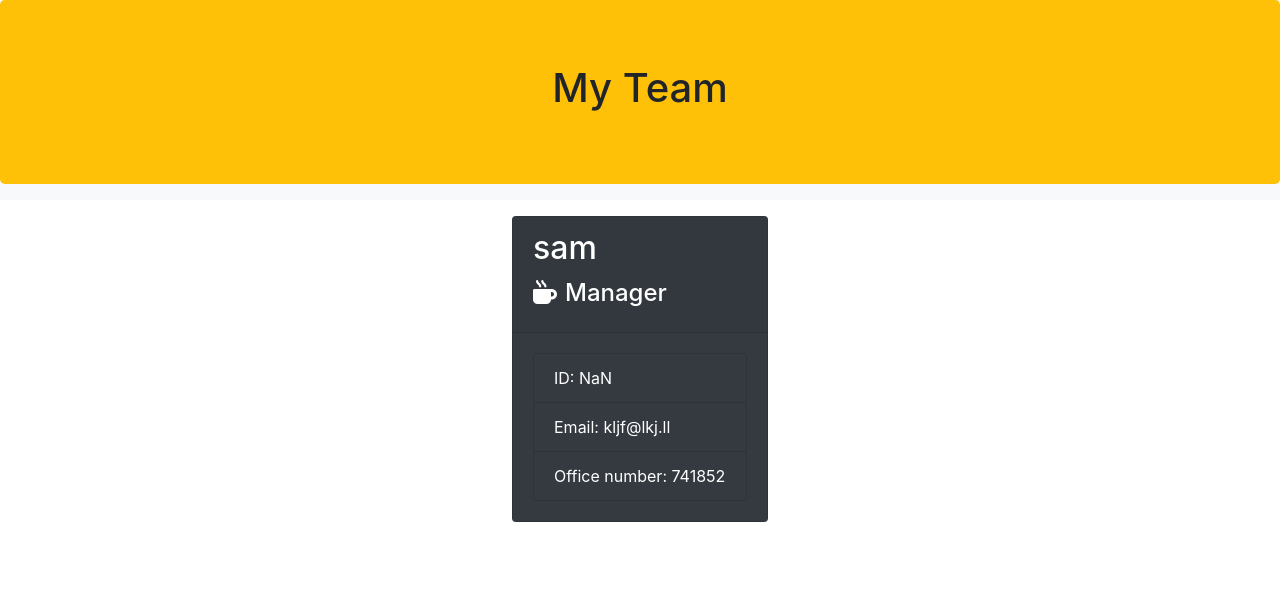
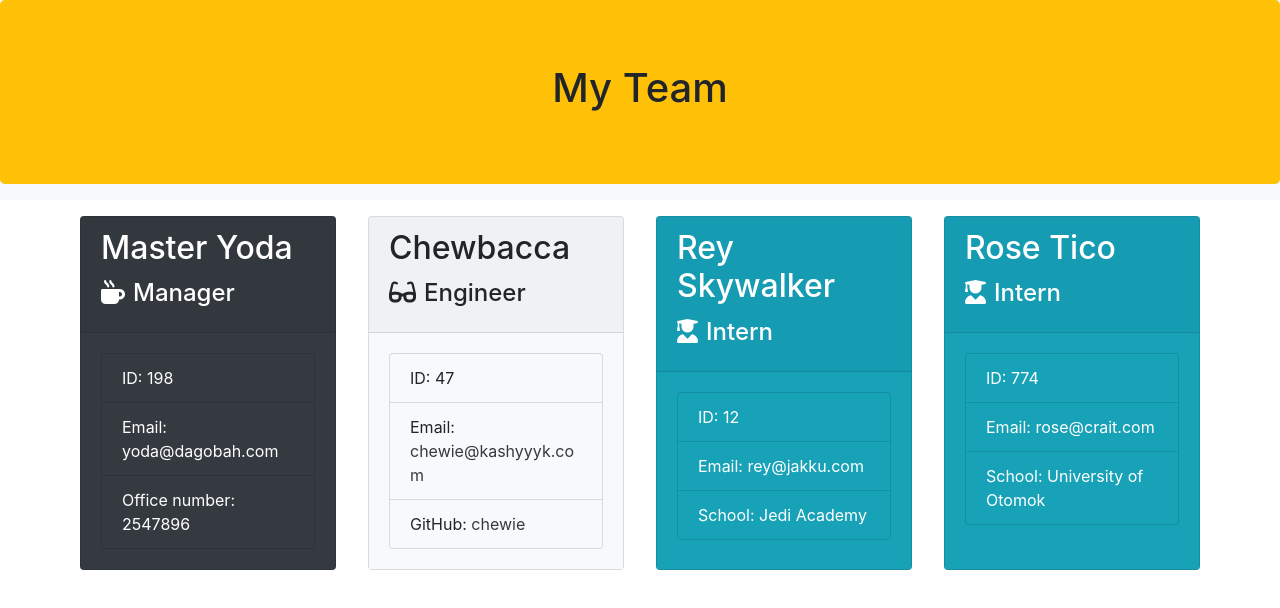
Before and after one commit to hszilvi/generate-team-profile, a website: page output/team.html in a window 1280 px wide. Drawn offline with nearby package versions, Linux system fonts and the light colour scheme.

Commit message:
generate proper team.html

```diff
--- a/output/team.html
+++ b/output/team.html
@@ -28,17 +28,59 @@
 
         <div class="card text-white bg-dark m-3 employee-card">
         <div class="card-header">
-            <h2 class="card-title">sam</h2>
+            <h2 class="card-title">Master Yoda</h2>
             <h3 class="card-title h4"><i class="fas fa-mug-hot mr-2"></i>Manager</h3>
         </div>
         <div class="card-body bg-dark">
             <ul class="list-group bg-dark">
-                <li class="list-group-item bg-dark">ID: NaN</li>
-                <li class="list-group-item bg-dark">Email: <a href="mailto:kljf@lkj.ll" class="text-white">kljf@lkj.ll</a></li>
-                <li class="list-group-item bg-dark">Office number: 741852</li>
+                <li class="list-group-item bg-dark">ID: 198</li>
+                <li class="list-group-item bg-dark">Email: <a href="mailto:yoda@dagobah.com" class="text-white">yoda@dagobah.com</a></li>
+                <li class="list-group-item bg-dark">Office number: 2547896</li>
             </ul>
         </div>
     </div>
+
+        <div class="card bg-light m-3 employee-card">
+    <div class="card-header">
+        <h2 class="card-title">Chewbacca</h2>
+        <h3 class="card-title h4"><i class="fas fa-glasses mr-2"></i>Engineer</h3>
+    </div>
+    <div class="card-body bg-light">
+        <ul class="list-group">
+            <li class="list-group-item bg-light">ID: 47</li>
+            <li class="list-group-item bg-light">Email: <a class="text-dark" href="mailto:chewie@kashyyyk.com">chewie@kashyyyk.com</a></li>
+            <li class="list-group-item bg-light">GitHub: <a class="text-dark" href="https://github.com/chewie" target="_blank" rel="noopener noreferrer">chewie</a></li>
+        </ul>
+    </div>
+</div>
+
+        <div class="card text-white bg-info m-3 employee-card">
+    <div class="card-header">
+        <h2 class="card-title">Rey Skywalker</h2>
+        <h3 class="card-title h4"><i class="fas fa-user-graduate mr-2"></i>Intern</h3>
+    </div>
+    <div class="card-body bg-info">
+        <ul class="list-group">
+            <li class="list-group-item bg-info">ID: 12</li>
+            <li class="list-group-item bg-info">Email: <a href="mailto:rey@jakku.com" class="text-white">rey@jakku.com</a></li>
+            <li class="list-group-item bg-info">School: Jedi Academy</li>
+        </ul>
+    </div>
+</div>
+
+        <div class="card text-white bg-info m-3 employee-card">
+    <div class="card-header">
+        <h2 class="card-title">Rose Tico</h2>
+        <h3 class="card-title h4"><i class="fas fa-user-graduate mr-2"></i>Intern</h3>
+    </div>
+    <div class="card-body bg-info">
+        <ul class="list-group">
+            <li class="list-group-item bg-info">ID: 774</li>
+            <li class="list-group-item bg-info">Email: <a href="mailto:rose@crait.com" class="text-white">rose@crait.com</a></li>
+            <li class="list-group-item bg-info">School: University of Otomok</li>
+        </ul>
+    </div>
+</div>
 
             </div>
         </div>
```
